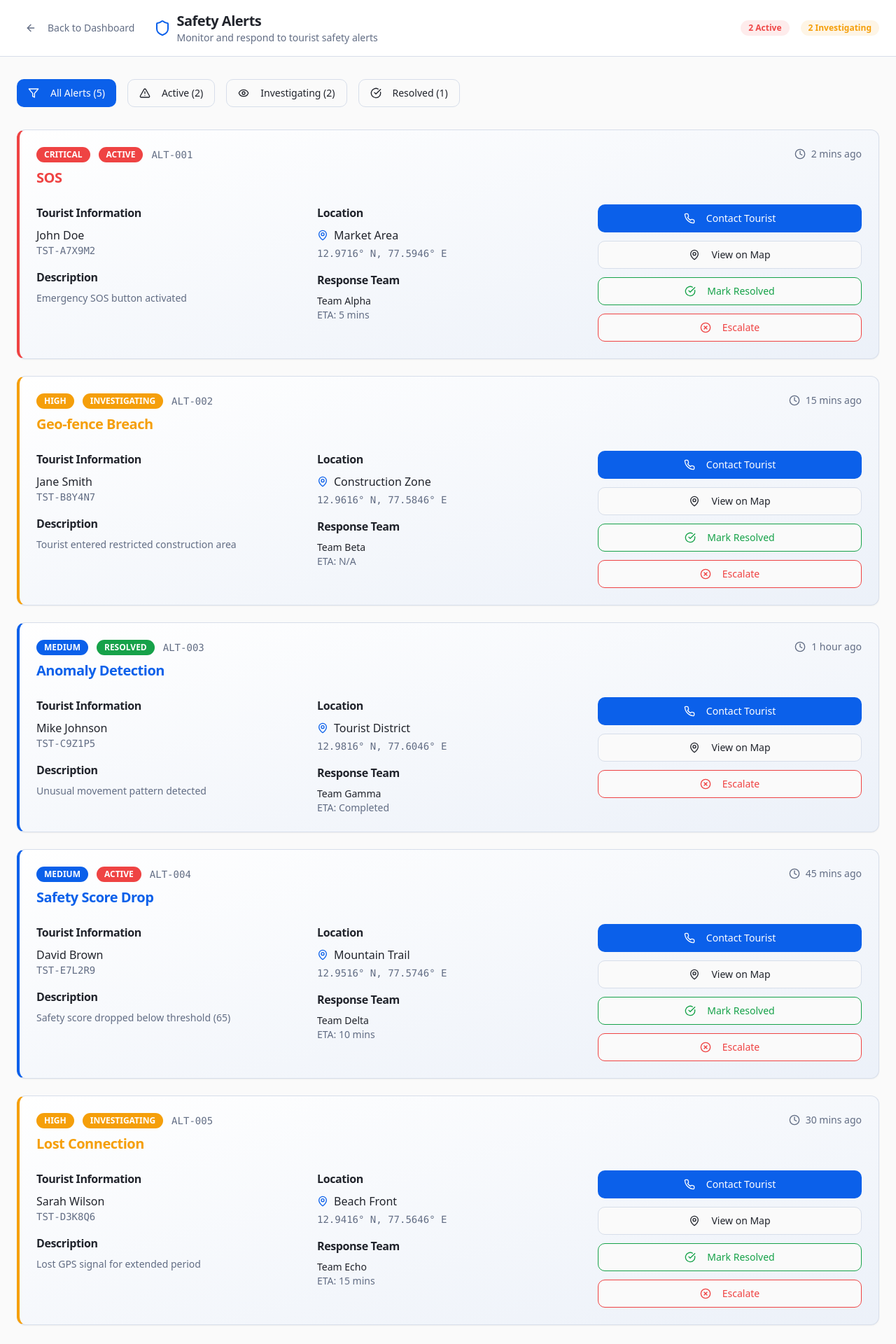
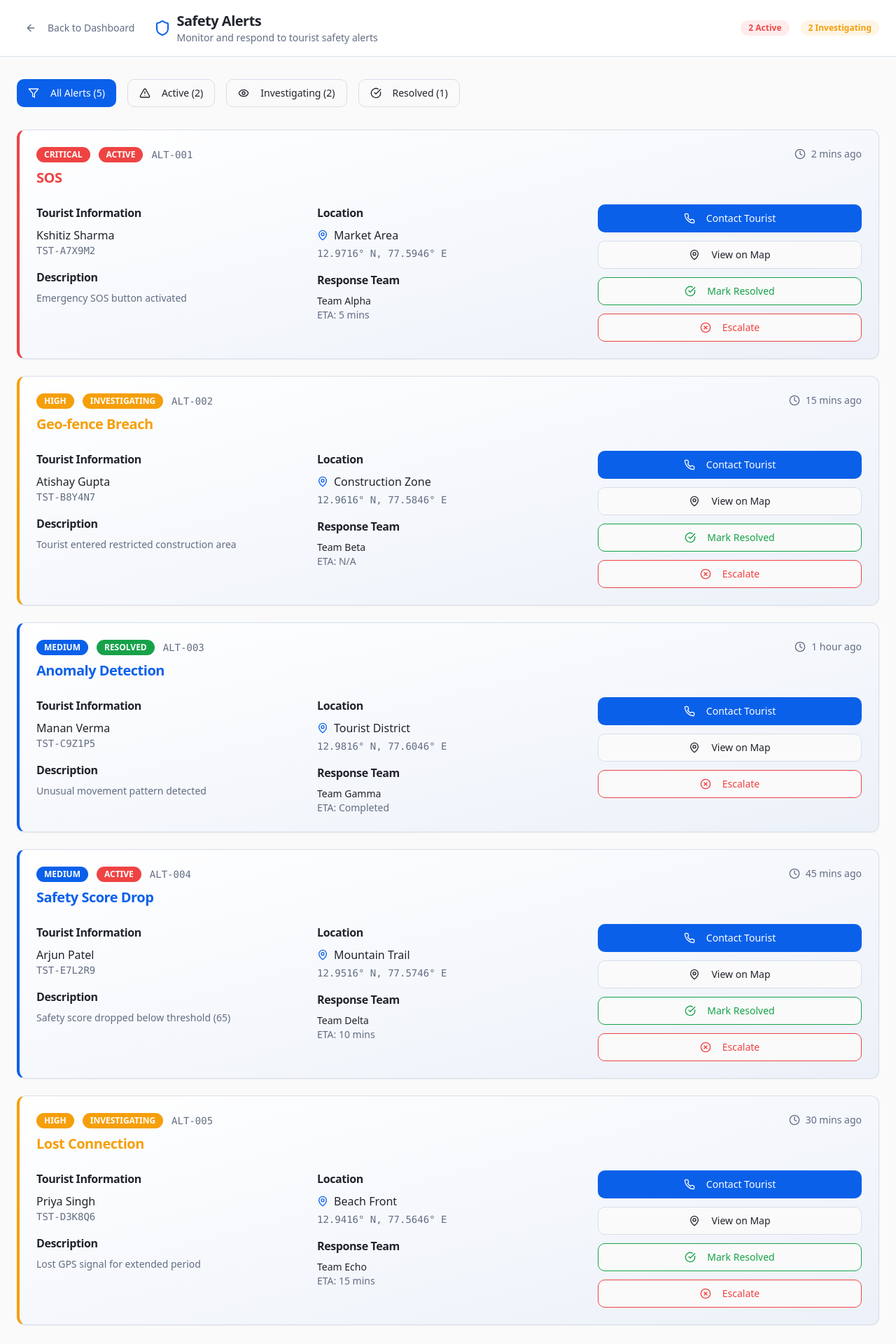
Before and after one commit to manandhokiya/safetour-hub, a React (Vite) app: page /alerts in a window 1280 px wide. Shown: the top 1920 px of the page at 70% size. Built offline with nearby package versions, Linux system fonts and the light colour scheme; the HTML template or start-up script is replaced by a standard one.

Commit message:
Update alert panel names

```diff
--- a/src/pages/AlertsPage.tsx
+++ b/src/pages/AlertsPage.tsx
@@ -28,7 +28,7 @@ const AlertsPage = () => {
       id: "ALT-001",
       type: "SOS",
       priority: "critical",
-      tourist: "John Doe",
+      tourist: "Kshitiz Sharma",
       touristId: "TST-A7X9M2",
       location: "Market Area",
       coordinates: "12.9716° N, 77.5946° E",
@@ -42,7 +42,7 @@ const AlertsPage = () => {
       id: "ALT-002",
       type: "Geo-fence Breach",
       priority: "high",
-      tourist: "Jane Smith",
+      tourist: "Atishay Gupta",
       touristId: "TST-B8Y4N7",
       location: "Construction Zone",
       coordinates: "12.9616° N, 77.5846° E",
@@ -56,7 +56,7 @@ const AlertsPage = () => {
       id: "ALT-003",
       type: "Anomaly Detection",
       priority: "medium",
-      tourist: "Mike Johnson",
+      tourist: "Manan Verma",
       touristId: "TST-C9Z1P5",
       location: "Tourist District",
       coordinates: "12.9816° N, 77.6046° E",
@@ -70,7 +70,7 @@ const AlertsPage = () => {
       id: "ALT-004",
       type: "Safety Score Drop",
       priority: "medium",
-      tourist: "David Brown",
+      tourist: "Arjun Patel",
       touristId: "TST-E7L2R9",
       location: "Mountain Trail",
       coordinates: "12.9516° N, 77.5746° E",
@@ -84,7 +84,7 @@ const AlertsPage = () => {
       id: "ALT-005",
       type: "Lost Connection",
       priority: "high",
-      tourist: "Sarah Wilson",
+      tourist: "Priya Singh",
       touristId: "TST-D3K8Q6",
       location: "Beach Front",
       coordinates: "12.9416° N, 77.5646° E",
```
